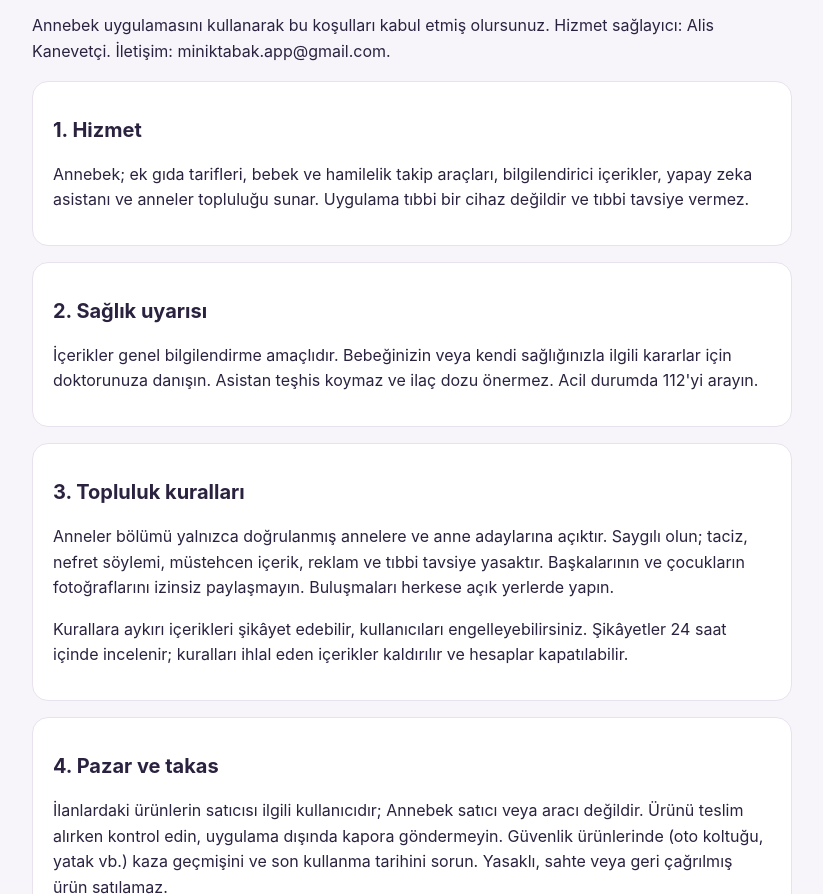
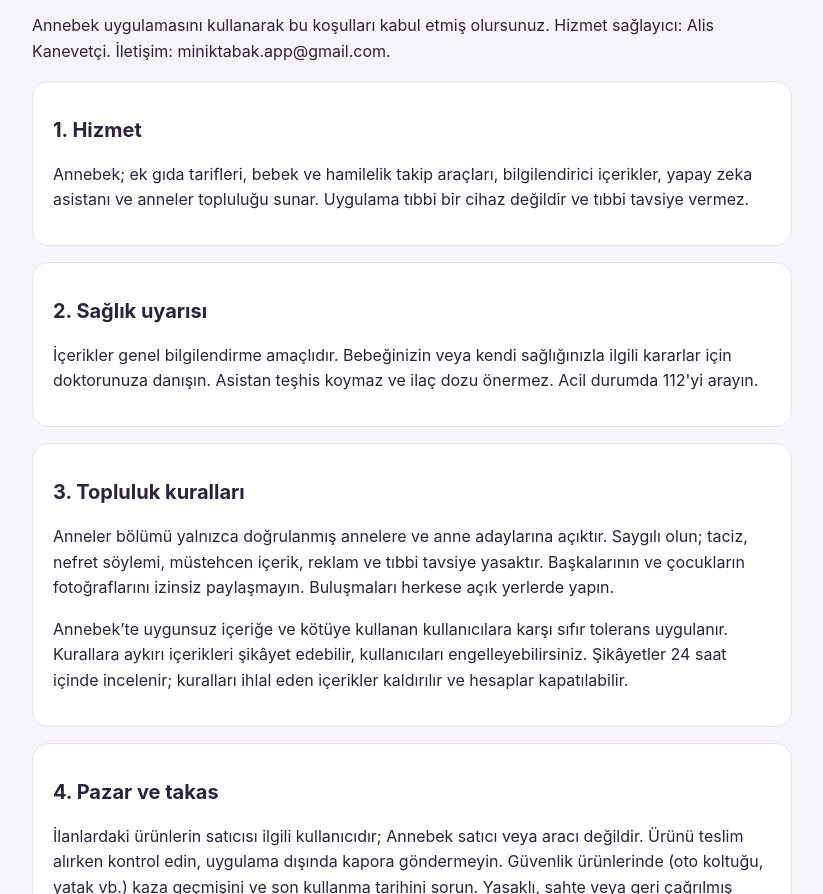
Before and after one commit to BerkayKanevetci/miniktabak-web, a plain HTML site: page kosullar.html in a window 1280 px wide. Shown: the part 207-1101 px from the top of the page, without its empty margins (228-1051 px from the left). Drawn offline with Linux system fonts and the light colour scheme.

Commit message:
Kullanım koşulları: uygunsuz içeriğe sıfır tolerans cümlesi (Apple 1.2) (#12)
Claude-Session: https://claude.ai/code/session_01Q3An9B3LQ8z9TbsFCGzTJk

Co-authored-by: Claude <noreply@anthropic.com>

```diff
--- a/kosullar.html
+++ b/kosullar.html
@@ -18,7 +18,7 @@ section{background:var(--card);border:1px solid var(--line);border-radius:16px;p
 <h1>Kullanım Koşulları</h1><p class="sub">Son güncelleme: 23.11.2026</p><p>Annebek uygulamasını kullanarak bu koşulları kabul etmiş olursunuz. Hizmet sağlayıcı: Alis Kanevetçi. İletişim: miniktabak.app@gmail.com.</p>
 <section><h2>1. Hizmet</h2><p>Annebek; ek gıda tarifleri, bebek ve hamilelik takip araçları, bilgilendirici içerikler, yapay zeka asistanı ve anneler topluluğu sunar. Uygulama tıbbi bir cihaz değildir ve tıbbi tavsiye vermez.</p></section>
 <section><h2>2. Sağlık uyarısı</h2><p>İçerikler genel bilgilendirme amaçlıdır. Bebeğinizin veya kendi sağlığınızla ilgili kararlar için doktorunuza danışın. Asistan teşhis koymaz ve ilaç dozu önermez. Acil durumda 112'yi arayın.</p></section>
-<section><h2>3. Topluluk kuralları</h2><p>Anneler bölümü yalnızca doğrulanmış annelere ve anne adaylarına açıktır. Saygılı olun; taciz, nefret söylemi, müstehcen içerik, reklam ve tıbbi tavsiye yasaktır. Başkalarının ve çocukların fotoğraflarını izinsiz paylaşmayın. Buluşmaları herkese açık yerlerde yapın.</p><p>Kurallara aykırı içerikleri şikâyet edebilir, kullanıcıları engelleyebilirsiniz. Şikâyetler 24 saat içinde incelenir; kuralları ihlal eden içerikler kaldırılır ve hesaplar kapatılabilir.</p></section>
+<section><h2>3. Topluluk kuralları</h2><p>Anneler bölümü yalnızca doğrulanmış annelere ve anne adaylarına açıktır. Saygılı olun; taciz, nefret söylemi, müstehcen içerik, reklam ve tıbbi tavsiye yasaktır. Başkalarının ve çocukların fotoğraflarını izinsiz paylaşmayın. Buluşmaları herkese açık yerlerde yapın.</p><p>Annebek’te uygunsuz içeriğe ve kötüye kullanan kullanıcılara karşı sıfır tolerans uygulanır. Kurallara aykırı içerikleri şikâyet edebilir, kullanıcıları engelleyebilirsiniz. Şikâyetler 24 saat içinde incelenir; kuralları ihlal eden içerikler kaldırılır ve hesaplar kapatılabilir.</p></section>
 <section><h2>4. Pazar ve takas</h2><p>İlanlardaki ürünlerin satıcısı ilgili kullanıcıdır; Annebek satıcı veya aracı değildir. Ürünü teslim alırken kontrol edin, uygulama dışında kapora göndermeyin. Güvenlik ürünlerinde (oto koltuğu, yatak vb.) kaza geçmişini ve son kullanma tarihini sorun. Yasaklı, sahte veya geri çağrılmış ürün satılamaz.</p></section>
 <section><h2>4a. İndirimler ve ortaklık bağlantıları</h2><p>İndirimler bölümündeki ürünleri Annebek satmaz; bağlantılar ilgili mağazanın sayfasını açar. "Ortaklık bağlantısı" etiketli bağlantılardan yapılan alışverişlerden Annebek komisyon alabilir. Bu, ödediğiniz fiyatı değiştirmez. Ürün, fiyat, teslimat ve iade konularında mağazanın koşulları geçerlidir.</p></section>
 <section><h2>4b. Uzman soru-cevap</h2><p>Uzman soru-cevap bölümündeki doktor, diyetisyen, ebe, hemşire, psikolog, fizyoterapist, emzirme danışmanı ve diğer uzmanlar bağımsızdır; Annebek'in çalışanı değildir. Annebek uzmanın diploma veya sertifikasını listelemeden önce kontrol eder, ancak verilen cevapların içeriğinden uzman sorumludur. Sağlık mesleklerinde (doktor, diyetisyen, ebe, hemşire, psikolog, fizyoterapist, emzirme danışmanı) Annebek'te birebir online görüşme, muayene veya kişiye özel danışmanlık yapılmaz; bu uzmanlar yazılı soruları genel bilgi olarak cevaplar ve herkese açık canlı soru-cevap etkinlikleri düzenler. Sağlık mesleği olmayan uzmanlar (örneğin pilates eğitmeni, gıda mühendisi, uyku danışmanı) ayrıca ücretli görüntülü birebir görüşme yapabilir; görüşme uygulamadaki bağlantıyla yapılır, ödeme güvenli ödeme sayfasında alınır ve görüşmeden 24 saat öncesine kadar iptalde ücret iade edilir. Cevaplar muayene, teşhis veya reçete yerine geçmez ve acil durum hizmeti değildir; acil durumda 112'yi arayın.</p><p>Yazdığınız soru yalnızca seçtiğiniz uzmanla, canlı soru-cevapta sorduğunuz soru ise etkinliğe katılanlarla paylaşılır. Telefon, e-posta ve IBAN gibi iletişim bilgileri otomatik gizlenir. Uzman başvurusunda yüklenen belgeler gizli tutulur ve yalnızca doğrulama için kullanılır.</p></section>
```
